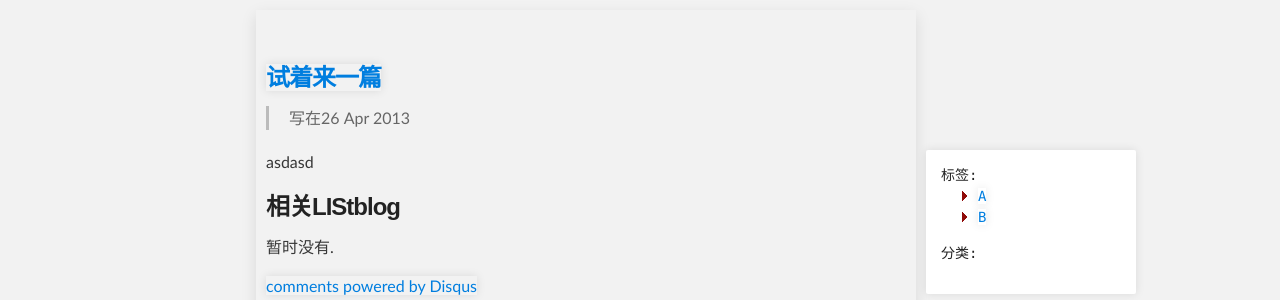
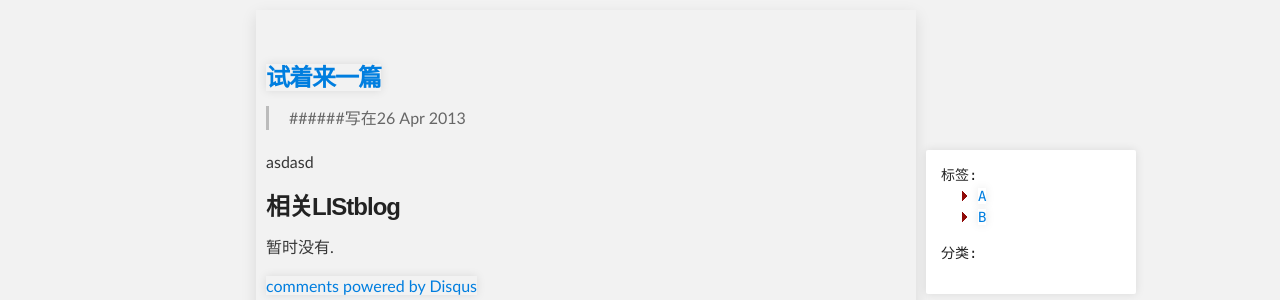
Before and after one commit to tonlog/tonlog.github.io, a Jekyll site: the page built from _posts/2013-04-26-myfirst.md, in a window 1280 px wide. Shown: the part 276-576 px from the top of the page. Built offline with Jekyll 4.4.1, drawn with Linux system fonts in a browser that asks for light colours; Markdown is read by kramdown in place of the engine named in the settings; comment, search, counter and statistics services are not loaded.

```diff
--- a/_posts/2013-04-26-myfirst.md
+++ b/_posts/2013-04-26-myfirst.md
@@ -6,7 +6,7 @@ tags: ['A', 'B']
 
 ###[{{ page.title }}]({{site.base.url}}{{page.url}})
 
-> 写在{{ page.date | date_to_string }}
+> ######写在{{ page.date | date_to_string }}
 
 
 asdasd
```
